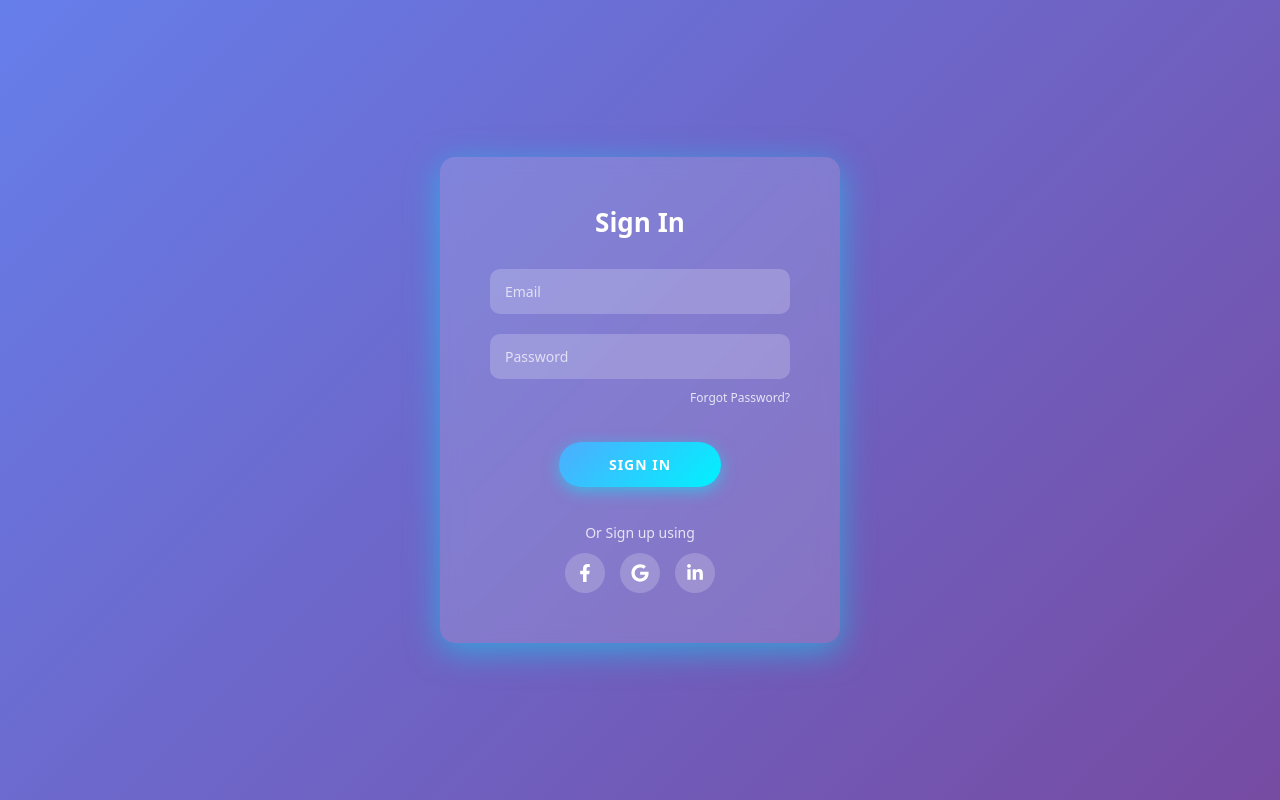
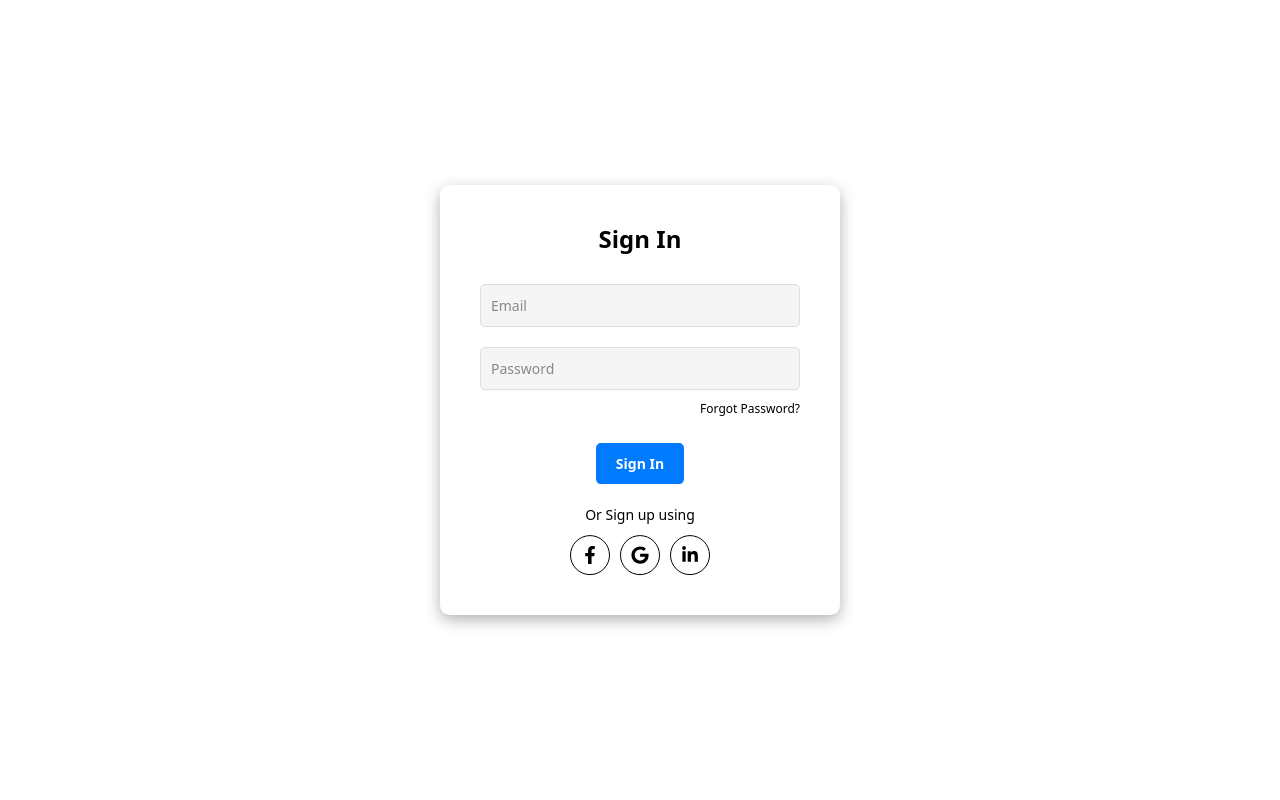
Before and after one commit to Arshiya1614/Career-path-Frontend, a React (Create React App) app: page /signin in a window 1280 px wide. Built offline with nearby package versions, Linux system fonts and the light colour scheme.

Commit message:
updated SignIn and Register page

```diff
--- a/src/pages/Register.tsx
+++ b/src/pages/Register.tsx
@@ -3,80 +3,56 @@ import styled from "styled-components";
 import { Container, Row, Col, Form, Button } from "react-bootstrap";
 import { useNavigate } from "react-router-dom";
 
-const Background = styled.div`
+const Wrapper = styled.div`
   position: absolute;
-  top: 0;
-  left: 0;
+  top: 50%;
+  left: 50%;
+  transform: translate(-50%, -50%);
   width: 100%;
-  height: 100vh;
-  display: flex;
-  justify-content: center;
-  align-items: center;
-  background: linear-gradient(135deg, #667eea, #764ba2);
+  max-width: 600px;
+  text-align: center;
 `;
 
 const CardContainer = styled.div`
-  background: rgba(255, 255, 255, 0.15);
-  backdrop-filter: blur(10px);
+  background: #ffffff;
   border-radius: 15px;
-  box-shadow: 0 8px 32px rgba(0, 242, 254, 0.5);
-  width: 600px;
+  box-shadow: 0 5px 15px rgba(0.3, 0.3, 0.3, 0.3);
   padding: 40px;
-  text-align: center;
-  position: relative;
 `;
 
 const Title = styled.h1`
   font-weight: bold;
   font-size: 26px;
-  color: #ffffff;
+  color: #000000;
   margin-bottom: 20px;
 `;
 
 const StyledInput = styled(Form.Control)`
-  background: rgba(255, 255, 255, 0.2) !important;
-  border: none !important;
+  border: 1px solid #ccc !important;
   border-radius: 10px !important;
   padding: 12px 15px;
-  color: white !important;
   font-size: 14px;
   outline: none;
+  color: #000;
 
   &::placeholder {
-    color: rgba(255, 255, 255, 0.7);
-  }
-
-  &:focus {
-    background: rgba(255, 255, 255, 0.3) !important;
-    outline: 2px solid #ffffff !important;
+    color: #666;
   }
 `;
 
 const StyledSelect = styled(Form.Select)`
-  background: rgba(255, 255, 255, 0.2) !important;
-  border: none !important;
+  border: 1px solid #ccc !important;
   border-radius: 10px !important;
   padding: 12px 15px;
-  color: white !important;
   font-size: 14px;
   outline: none;
-  appearance: none;
-
-  option {
-    background: #764ba2;
-    color: white;
-  }
-
-  &:focus {
-    background: rgba(255, 255, 255, 0.3) !important;
-    outline: 2px solid #ffffff !important;
-  }
+  color: #000;
 `;
 
 const Register: React.FC = () => {
   const navigate = useNavigate();
   return (
-    <Background>
+    <Wrapper>
       <CardContainer>
         <Title>Register</Title>
         <Container>
@@ -137,15 +113,15 @@ const Register: React.FC = () => {
               </StyledSelect>
             </Col>
           </Row>
-          <Button className="w-100 mt-3" style={{ borderRadius: "25px", background: "linear-gradient(135deg, #4facfe, #00f2fe)", border: "none", padding: "12px" }}>
+          <Button className="w-100 mt-3" variant="primary" style={{ borderRadius: "25px", padding: "12px" }}>
             Register
           </Button>
-          <p className="mt-3 text-white" style={{ cursor: "pointer" }} onClick={() => navigate("/signin")}>
+          <p className="mt-3 text-dark" style={{ cursor: "pointer" }} onClick={() => navigate("/signin")}>
             Already have an account? <span style={{ textDecoration: "underline" }}>Login</span>
           </p>
         </Container>
       </CardContainer>
-    </Background>
+    </Wrapper>
   );
 };
 
--- a/src/pages/SignIn.tsx
+++ b/src/pages/SignIn.tsx
@@ -2,62 +2,44 @@ import React from "react";
 import styled from "styled-components";
 import { FaFacebookF, FaGoogle, FaLinkedinIn } from "react-icons/fa";
 
-
-// Styled Components
-const Background = styled.div`
-  position: absolute; /* Ensures it covers the full viewport */
-  top: 0;
-  left: 0;
-  width: 100%;
-  height: 100vh;
-  display: flex;
-  justify-content: center;
-  align-items: center;
-  background: linear-gradient(135deg, #667eea, #764ba2);
-`;
-
-
 const Container = styled.div`
-  background: rgba(255, 255, 255, 0.15);
-  backdrop-filter: blur(10px);
-  border-radius: 15px;
-  box-shadow: 0 8px 32px rgba(0, 230, 250, 0.5);
+  background: #ffffff;
+  border-radius: 10px;
+  box-shadow: 0 5px 15px rgba(0.3, 0.3, 0.3, 0.3);
   width: 400px;
-  padding: 50px;
+  padding: 40px;
   text-align: center;
-  position: relative;
-
-
-
+  margin: auto;
+  position: absolute;
+  top: 50%;
+  left: 50%;
+  transform: translate(-50%, -50%);
 `;
 
 const Title = styled.h1`
   font-weight: bold;
-  font-size: 26px;
-  color: #ffffff;
+  font-size: 24px;
+  color: #000000;
   margin-bottom: 20px;
 `;
 
-
-
 const Input = styled.input`
-  background: rgba(255, 255, 255, 0.2);
-  border: none;
-  border-radius: 10px;
-  padding: 12px 15px;
+  background: #f5f5f5;
+  border: 1px solid #ddd;
+  border-radius: 5px;
+  padding: 10px;
   margin: 10px 0;
   width: 100%;
-  color: white;
+  color: #000000;
   font-size: 14px;
   outline: none;
 
   &::placeholder {
-    color: rgba(255, 255, 255, 0.7);
+    color: #888;
   }
 
   &:focus {
-    background: rgba(255, 255, 255, 0.3);
-    outline: 2px solid #ffffff;
+    border-color: #007bff;
   }
 `;
 
@@ -65,88 +47,72 @@ const ForgotPassword = styled.a`
   display: block;
   text-align: right;
   font-size: 12px;
-  color: rgba(255, 255, 255, 0.8);
+  color: #000;
   text-decoration: none;
   margin-bottom: 10px;
   cursor: pointer;
 
   &:hover {
     text-decoration: underline;
-    color: #ffffff;
   }
 `;
 
 const Button = styled.button`
-  border-radius: 25px;
+  border-radius: 5px;
   border: none;
-  background: linear-gradient(135deg, #4facfe, #00f2fe); /* Cyan-Blue Gradient */
+  background: #007bff;
   color: #ffffff;
   font-size: 14px;
   font-weight: bold;
-  padding: 12px 50px;
-  margin-top: 25px;
-  letter-spacing: 1px;
-  text-transform: uppercase;
+  padding: 10px 20px;
+  margin-top: 15px;
+  cursor: pointer;
   transition: all 0.3s ease;
-  cursor: pointer;
-  box-shadow: 0 4px 15px rgba(0, 242, 254, 0.5); /* Neon Glow Effect */
 
   &:hover {
-    background: linear-gradient(135deg, #00f2fe, #4facfe);
-    transform: scale(1.05);
-    box-shadow: 0 6px 20px rgba(0, 242, 254, 0.7);
-  }
-
-  &:active {
-    transform: scale(0.95);
+    background: #0056b3;
   }
 `;
 
-
 const DividerText = styled.p`
-  color: rgba(255, 255, 255, 0.8);
+  color: #000;
   font-size: 14px;
-  margin: 35px 0 10px;
+  margin: 20px 0 10px;
 `;
 
 const SocialIcons = styled.div`
   display: flex;
   justify-content: center;
-  gap: 15px;
+  gap: 10px;
 `;
 
 const SocialButton = styled.button`
   width: 40px;
   height: 40px;
   border-radius: 50%;
-  border: none;
+  border: 1px solid #000;
   display: flex;
   align-items: center;
   justify-content: center;
-  background: rgba(255, 255, 255, 0.2);
-  color: #fff;
+  background: #ffffff;
+  color: #000;
   font-size: 18px;
   cursor: pointer;
   transition: all 0.3s ease;
 
   &:hover {
-    background: rgba(255, 255, 255, 0.4);
-    transform: scale(1.1);
+    background: #f0f0f0;
   }
 `;
 
 const SignIn: React.FC = () => {
   return (
-    <Background>
     <Container>
       <Title>Sign In</Title>
       <Input type="email" placeholder="Email" />
-
       <Input type="password" placeholder="Password" />
       <ForgotPassword href="#">Forgot Password?</ForgotPassword>
-
       <Button>Sign In</Button>
-
       <DividerText>Or Sign up using</DividerText>
       <SocialIcons>
         <SocialButton>
@@ -160,7 +126,6 @@ const SignIn: React.FC = () => {
         </SocialButton>
       </SocialIcons>
     </Container>
-    </Background>
   );
 };
 
```
Lines whose indentation alone changed are shown as unchanged.
